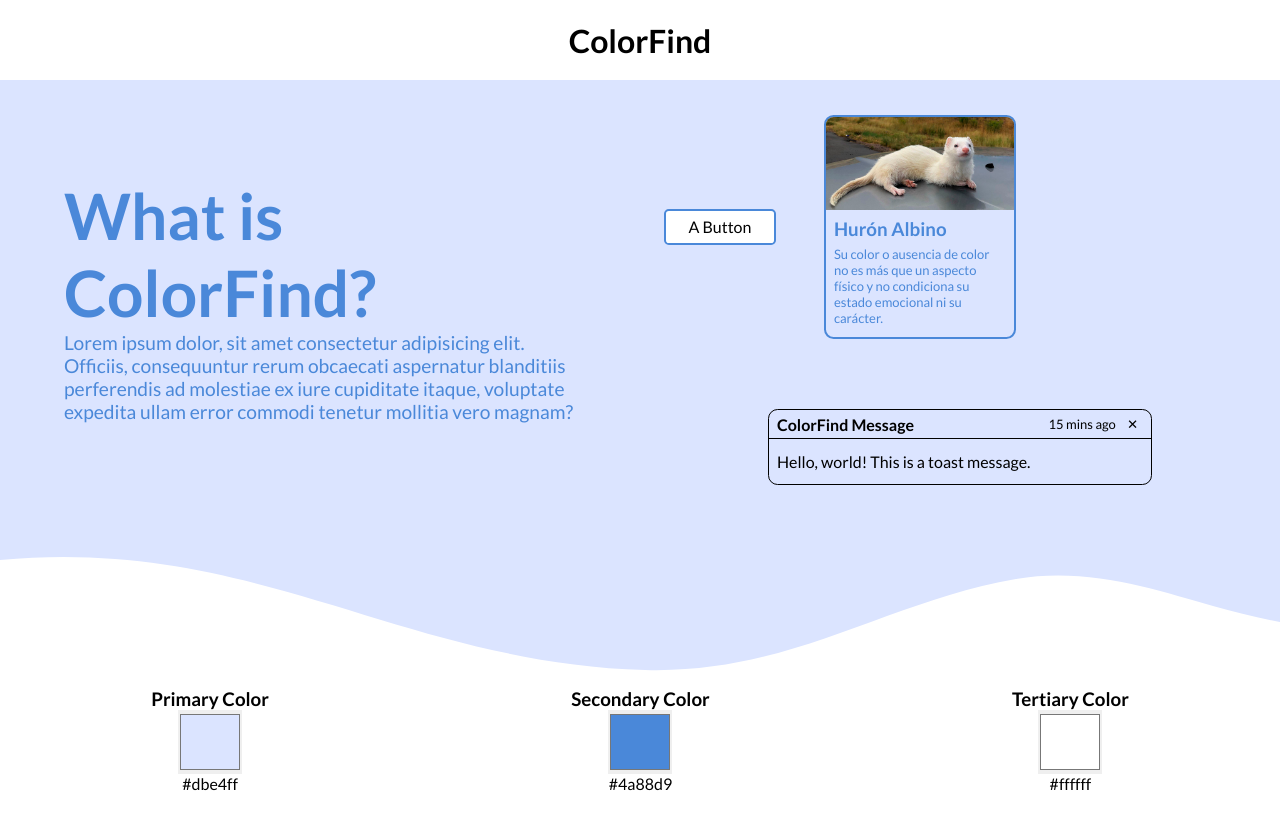
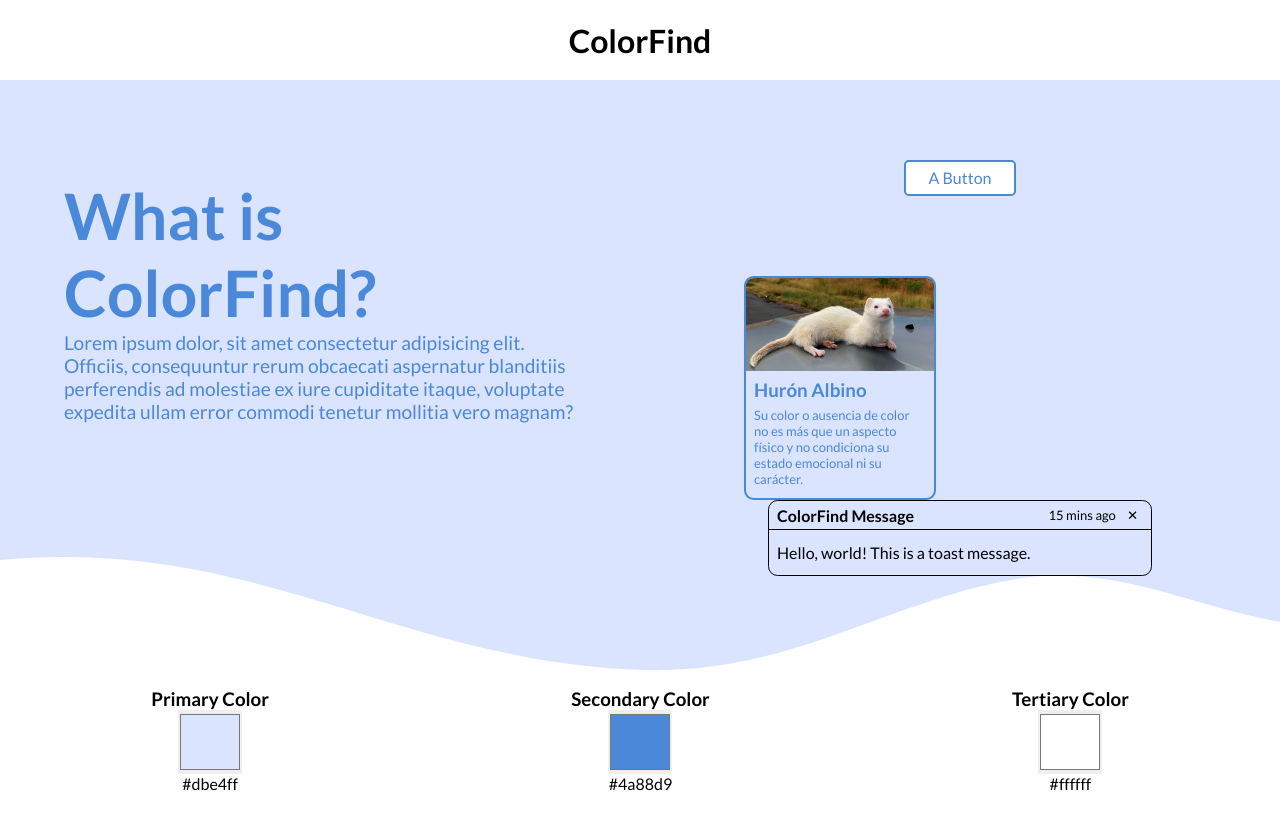
Before and after one commit to FranciscoMansilla/color-find, a React (Create React App) app: page / in a window 1280 px wide. Shown: the top 830 px of the page. Built offline with nearby package versions, Linux system fonts and the light colour scheme.

Commit message:
refactor Button

```diff
--- a/src/components/common/Button.tsx
+++ b/src/components/common/Button.tsx
@@ -6,6 +6,7 @@ const Button = ()=>{
     <div className="button" style={{
         border: "2px solid "+colorSecondary,
         background: colorTertiary,
+        color: colorSecondary
       }}>
       A Button
     </div>
--- a/src/scss/components/Button.scss
+++ b/src/scss/components/Button.scss
@@ -8,6 +8,7 @@
   transition: ease-in-out;
   transition-duration: 200ms;
   font-size: medium;
+  margin: 5rem;
   &:hover{
     transform: scale(1.03);
     filter: brightness(1.1);
```
